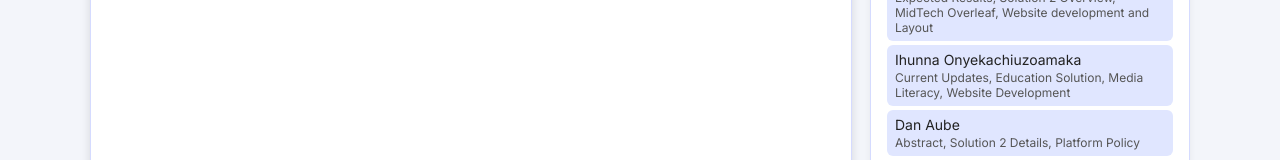
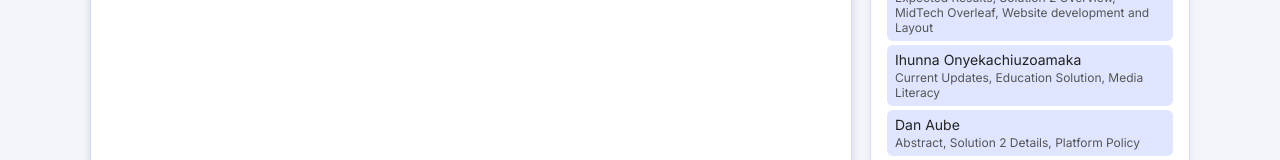
Before and after one commit to notrittivuth/Data-and-Society, a plain HTML site: page index.html in a window 1280 px wide. Shown: the part 350-510 px from the top of the page. Drawn offline with Linux system fonts and the light colour scheme.

```diff
--- a/index.html
+++ b/index.html
@@ -231,7 +231,7 @@
           </li>
           <li>
             Ihunna Onyekachiuzoamaka
-            <div class="team-role">Current Updates, Education Solution, Media Literacy, Website Development</div>
+            <div class="team-role">Current Updates, Education Solution, Media Literacy</div>
           </li>
           <li>
             Dan Aube
```
